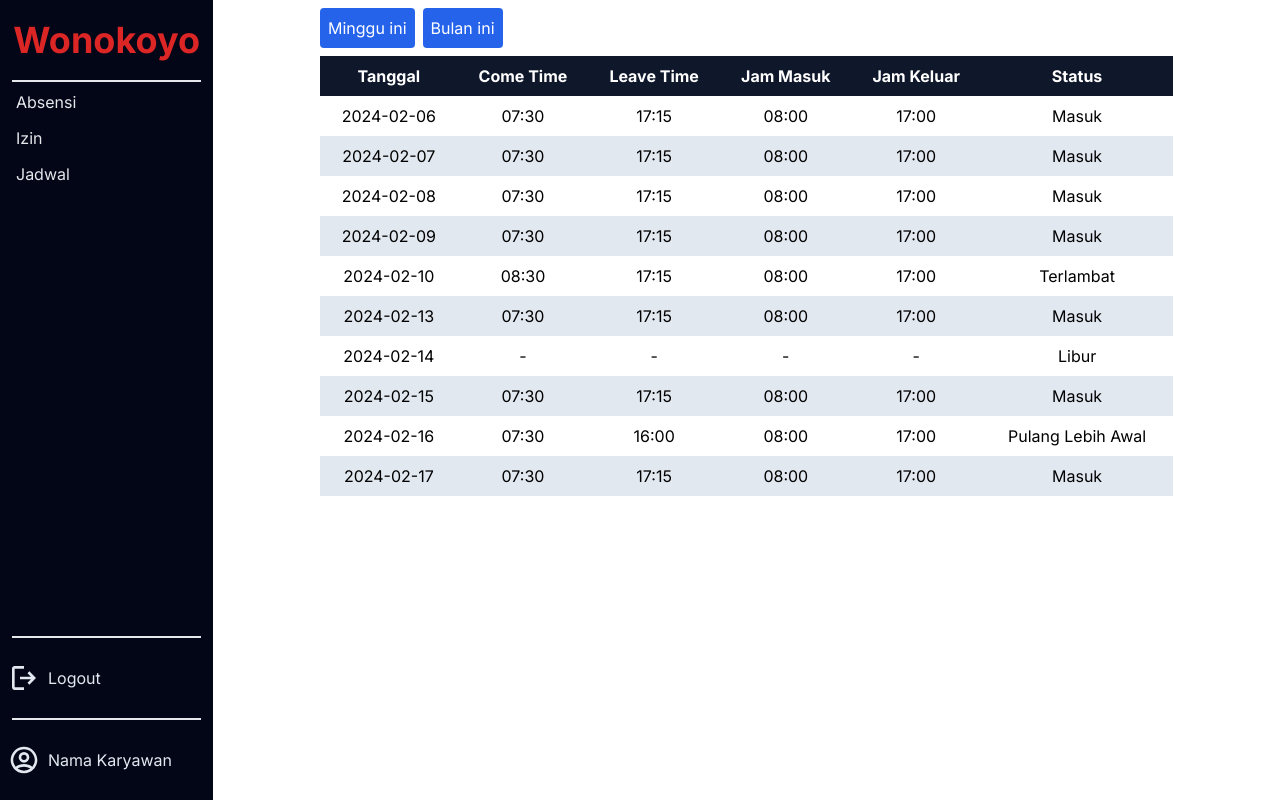
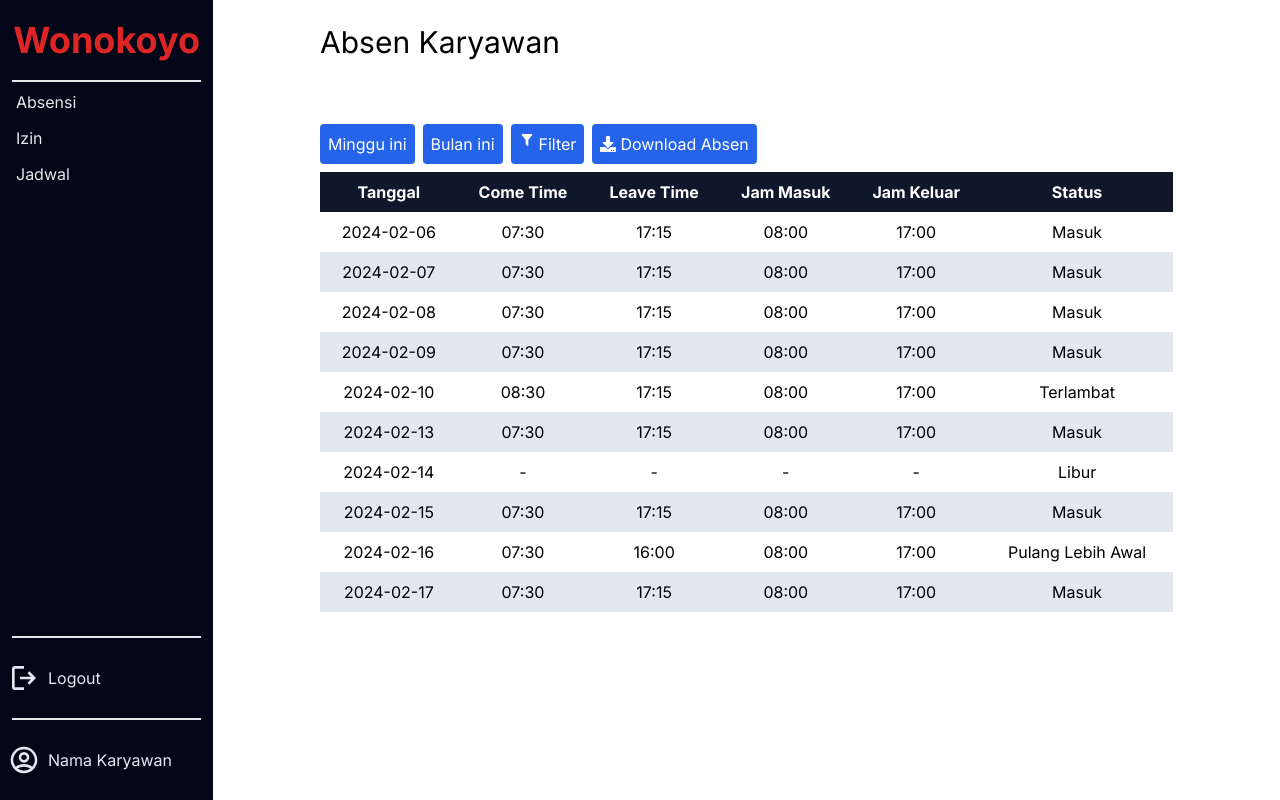
Before and after one commit to alexdoffgit/absensi_nextjs, a Next.js app: page /karyawan/absensi in a window 1280 px wide. Built offline with nearby package versions, Linux system fonts and the light colour scheme.

Commit message:
add tabel absensi page

```diff
--- a/app/karyawan/absensi/page.tsx
+++ b/app/karyawan/absensi/page.tsx
@@ -1,4 +1,16 @@
 import { allAbsenKaryawan } from "@/dummy-data/absen-karyawan";
+import Filter from "@/components/icons/filter";
+import Download from "@/components/icons/download";
+
+export default async function AbsensiKaryawan() {
+  return (
+    <div className="grid grid-cols-7 lg:grid-cols-10 h-full">
+      <div className="col-start-2 col-end-7 lg:col-end-10">
+        <DataTable />
+      </div>
+    </div>
+  );
+}
 
 async function DataTable() {
   const data = await allAbsenKaryawan();
@@ -7,14 +19,9 @@ async function DataTable() {
   const tdStyle = `text-center p-2`;
   const tdOddStyle = `${tdStyle} bg-slate-200`;
 
-  const FilterControl = () => (
-    <div className="flex gap-2 my-2">
-      <button className="p-2 bg-blue-600 text-white rounded">Minggu ini</button>
-      <button className="p-2 bg-blue-600 text-white rounded">Bulan ini</button>
-    </div>
-  );
-
   return (
+    <div>
+      <h1 className="text-3xl mb-14 mt-6">Absen Karyawan</h1>
       <div className="flex flex-col">
         <FilterControl />
         <div className="overflow-x-auto">
@@ -61,15 +68,23 @@ async function DataTable() {
           </table>
         </div>
       </div>
+    </div>
   );
 }
 
-export default async function AbsensiKaryawan() {
+function FilterControl() {
   return (
-    <div className="grid grid-cols-7 lg:grid-cols-10 h-full">
-      <div className="col-start-2 col-end-7 lg:col-end-10">
-        <DataTable />
-      </div>
+    <div className="flex gap-2 my-2">
+      <button className="p-2 bg-blue-600 text-white rounded">Minggu ini</button>
+      <button className="p-2 bg-blue-600 text-white rounded">Bulan ini</button>
+      <button className="p-2 bg-blue-600 text-white rounded flex gap-1">
+        <Filter className="w-4" />
+        Filter
+      </button>
+      <button className="p-2 bg-blue-600 text-white rounded flex gap-1 items-center">
+        <Download />
+        Download Absen
+      </button>
     </div>
   );
 }
```
Lines whose indentation alone changed are shown as unchanged.
